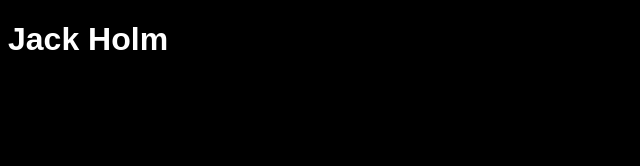
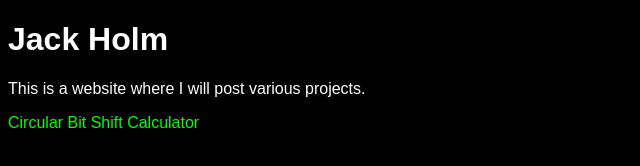
Before and after one commit to jackdholm/jackdholm.github.io, a plain HTML site: page index.html in a window 1280 px wide. Shown: the whole page, without its empty margins (0-640 px from the left). Drawn offline with Linux system fonts and the light colour scheme.

Commit message:
Bitshift and style.css

```diff
--- a/index.html
+++ b/index.html
@@ -2,23 +2,21 @@
 
 <html>
 <head>
-<style type="text/css">
-	body
-	{
-		background-color:black;
-		color:white;
-		font-family:arial;
-	}
-</style>
-<title>
-Jack Holm
-</title>
+	<link rel="stylesheet" type="text/css" href="style.css"/>
+
+	<title>
+	Jack Holm
+	</title>
 </head>
 
 <body>
 
 <h1>Jack Holm</h1>
+<p>This is a website where I will post various projects.</p>
 
+<ul>
+	<a href="bitshift.html">Circular Bit Shift Calculator</a>
+</ul>
 </body>
 
 </html>
--- /dev/null
+++ b/style.css
@@ -0,0 +1,18 @@
+body
+{
+	background-color:black;
+	color:white;
+	font-family:arial;
+}
+ul
+{
+	list-style-type;none;
+	padding-left:0px;
+}
+a:link
+{
+	color:lime;
+	text-decoration:none;
+}
+a:visited{color:red;}
+a:hover{font-weight:bold;}
```
Also changed, not shown: bitshift.html (added, +15 -0 lines).
